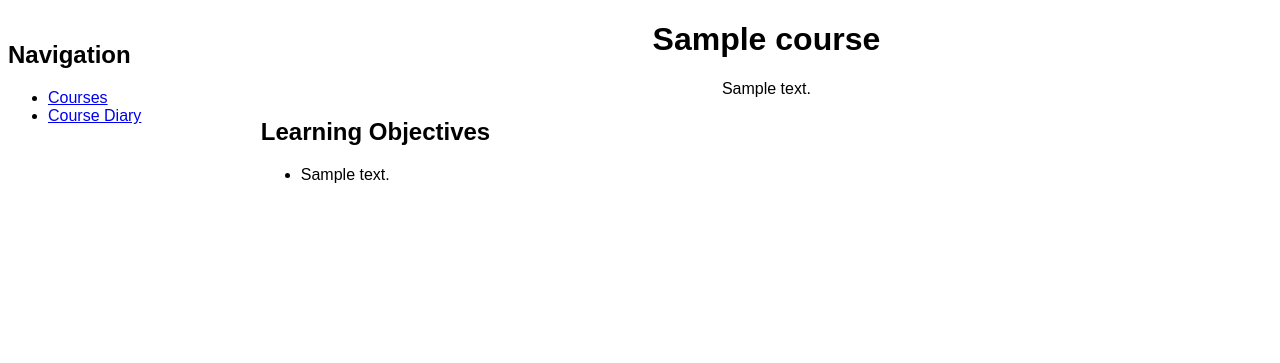
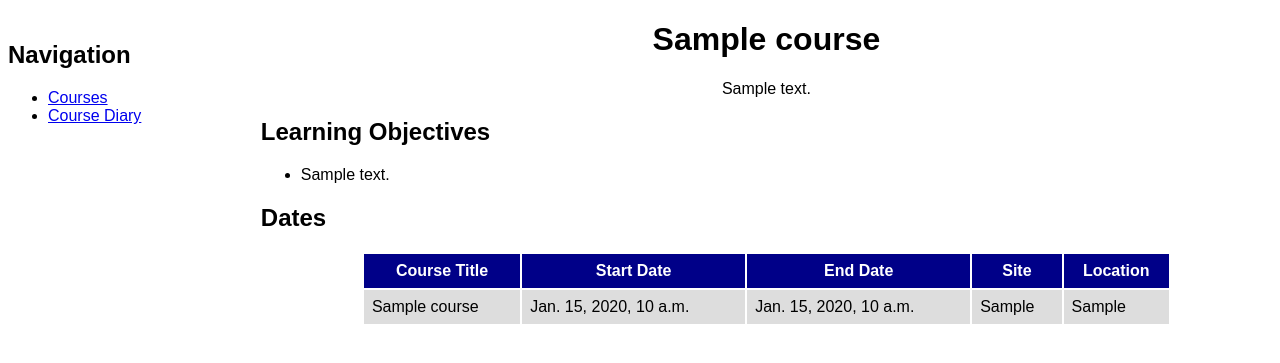
Before and after one commit to inambioinfo/CourseDB, a Django app: a page that uses courses/templates/courses/course.html in a window 1280 px wide. Shown: the top 363 px of the page. Run offline with Django 3.2, Linux system fonts and the light colour scheme; tables that the repository leaves empty hold one stand-in row (values such as "Sample post").

```diff
--- a/courses/models.py
+++ b/courses/models.py
@@ -1,5 +1,6 @@
 from django.db import models
 from django.contrib.auth.models import User
+from django.utils.timezone import now
 
 class Duration(models.Model):
 	length_text = models.CharField(max_length=200)
@@ -27,7 +28,10 @@ class CourseInstance(models.Model):
 	spaces = models.IntegerField(default=0)
 
 	def is_full(self):
-		return len(self.booking_set.all()) >= self
+		return len(self.booking_set.all()) >= self.spaces
+
+	def has_run(self):
+		return self.start_datetime <= now
 
 	def __str__(self):
 		return self.course.title+":"+str(self.start_datetime)
--- a/courses/templates/courses/course.html
+++ b/courses/templates/courses/course.html
@@ -14,4 +14,26 @@
 {% endfor %}
 </ul>
 
+<h2>Dates</h2>
+<table>
+	<tr>
+		<th>Course Title</th>
+		<th>Start Date</th>
+		<th>End Date</th>
+		<th>Site</th>
+		<th>Location</th>
+	</tr>
+	<!-- This is broken - need to figure out how to only show future dates -->
+		{% for instance in course.courseinstance_set.all %}
+				<td>{{ instance.course.title }}</td>
+				<td>{{ instance.start_datetime }}</td>
+				<td>{{ instance.end_datetime }}</td>
+				<td>{{ instance.site }}</td>
+				<td>{{ instance.location }}</td>
+			</tr>
+		{% endfor %}
+</table>
+
+
+
 {% endblock %}
```
